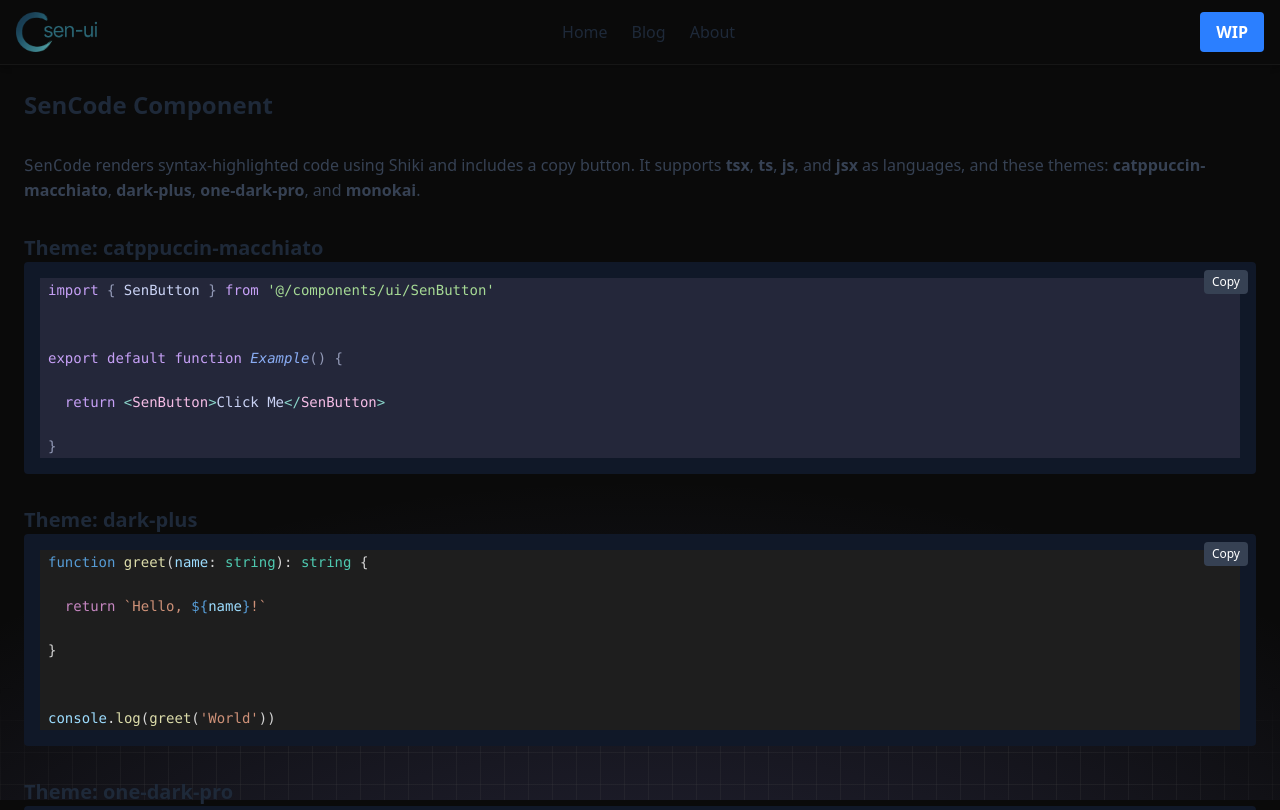
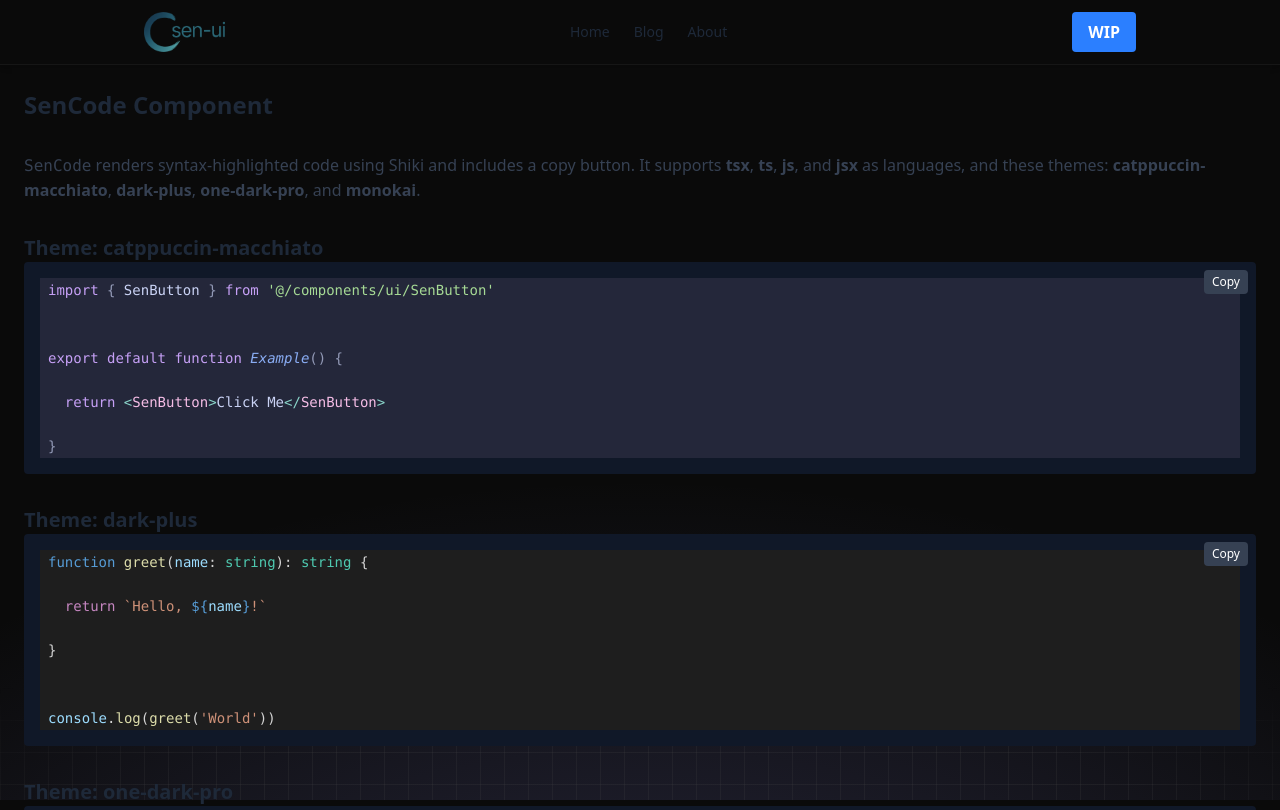
Before and after one commit to geryenkohawsen/sen-ui, a Next.js app: page /components/code in a window 1280 px wide. Shown: the top 810 px of the page. Built offline with nearby package versions, Linux system fonts and the light colour scheme.

Commit message:
fix: refactor SenHeader component structure for improved readability

```diff
--- a/src/components/SenHeader/SenHeader.tsx
+++ b/src/components/SenHeader/SenHeader.tsx
@@ -15,12 +15,10 @@ export default function SenHeader({
 }: SenHeaderProps) {
   return (
     <header
-      className={cn(
-        'flex items-center justify-between border-b border-[#4f4f4f2e] px-4 py-3 shadow-md',
-        className
-      )}
+      className={cn('border-b border-[#4f4f4f2e] shadow-md', className)}
       {...props}
     >
+      <div className="mx-auto flex w-full max-w-5xl items-center justify-between px-4 py-3">
         {/* Logo */}
         <Image
           src={logoSrc}
@@ -34,8 +32,8 @@ export default function SenHeader({
         {links.length > 0 && (
           <nav aria-label="Main navigation">
             <ul className="flex gap-6">
-            {links.map((link) => (
-              <li key={link.href}>
+              {links.map((link, idx) => (
+                <li key={link.href + link.label + idx} className="text-sm">
                   <Link href={link.href}>{link.label}</Link>
                 </li>
               ))}
@@ -45,6 +43,7 @@ export default function SenHeader({
 
         {/* Actions */}
         {actions && <div className="flex items-center gap-2">{actions}</div>}
+      </div>
     </header>
   )
 }
```
Lines whose indentation alone changed are shown as unchanged.
